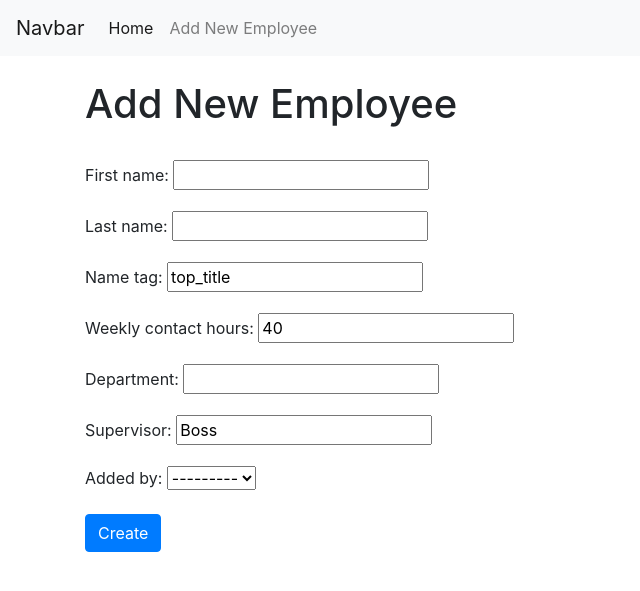
After one commit to Terry-Martin/emp-scheduler, a Django app: page /add_new_employee/ in a window 1280 px wide. The commit adds this page. Shown: the top 591 px of the page, without its empty margins (0-640 px from the left). Run offline with Django 3.2, Linux system fonts and the light colour scheme.

Commit message:
Add add_new_employee html

```diff
--- a/emp_scheduler_app/models.py
+++ b/emp_scheduler_app/models.py
@@ -5,6 +5,7 @@
 class Emp_Details(models.Model):
     first_name = models.CharField(max_length=200)
     last_name = models.CharField(max_length=200)
+    name_tag = models.CharField(max_length=200, default="top_title")
     weekly_contact_hours = models.FloatField(default=40)
     department = models.CharField(max_length=200)
     supervisor = models.CharField(max_length=200, default="Boss")
--- a/emp_scheduler_app/urls.py
+++ b/emp_scheduler_app/urls.py
@@ -1,7 +1,9 @@
 from django.urls import path
-from .views import HomeView, InfoView
+from .views import HomeView, InfoView, AddNewEmployeeView
 
 urlpatterns = [
     path('', HomeView.as_view(), name="home"),
     path('emp_info/<int:pk>', InfoView.as_view(), name='emp_info'),
+    path('add_new_employee/', AddNewEmployeeView.as_view(),
+         name='add_new_employee'),
 ]
--- a/emp_scheduler_app/views.py
+++ b/emp_scheduler_app/views.py
@@ -1,5 +1,5 @@
 from django.shortcuts import render
-from django.views.generic import ListView, DetailView
+from django.views.generic import ListView, DetailView, CreateView
 from .models import Emp_Details
 
 
@@ -11,3 +11,9 @@
 class InfoView(DetailView):
     model = Emp_Details
     template_name = 'emp_info.html'
+
+
+class AddNewEmployeeView(CreateView):
+    model = Emp_Details
+    template_name = 'add_new_employee.html'
+    fields = '__all__'  # add all fields from model
--- /dev/null
+++ b/templates/add_new_employee.html
@@ -0,0 +1,15 @@
+{% extends 'base.html' %}
+
+{% block content %}
+
+<h1>Add New Employee</h1>
+<br>
+<form method="POST">
+{% csrf_token %}
+{{ form.as_p }}
+<button type="button" class="btn btn-primary">Create</button>
+
+</form>
+
+
+{% endblock %}
--- a/templates/base.html
+++ b/templates/base.html
@@ -10,10 +10,36 @@
     <link rel="stylesheet" href="https://cdn.jsdelivr.net/npm/bootstrap@4.6.2/dist/css/bootstrap.min.css"
         integrity="sha384-xOolHFLEh07PJGoPkLv1IbcEPTNtaed2xpHsD9ESMhqIYd0nLMwNLD69Npy4HI+N" crossorigin="anonymous">
 
-    <title>Hello, world!</title>
+    <title>
+        {% block title %}
+        Employee List
+        {% endblock %}
+    </title>
 </head>
 
 <body>
+    <nav class="navbar navbar-expand-lg navbar-light bg-light">
+        <a class="navbar-brand" href="#">Navbar</a>
+        <button class="navbar-toggler" type="button" data-toggle="collapse" data-target="#navbarSupportedContent"
+            aria-controls="navbarSupportedContent" aria-expanded="false" aria-label="Toggle navigation">
+            <span class="navbar-toggler-icon"></span>
+        </button>
+
+        <div class="collapse navbar-collapse" id="navbarSupportedContent">
+            <ul class="navbar-nav mr-auto">
+                <li class="nav-item active">
+                    <a class="nav-link" href="{% url 'home' %}">Home <span class="sr-only">(current)</span></a>
+                </li>
+                <li class="nav-item">
+                    <a class="nav-link" href="{% url 'add_new_employee' %}">Add New Employee</a>
+                </li>
+
+            </ul>
+
+        </div>
+    </nav>
+
+
 
     <br>
     <div class="container">
```
Also changed, not shown: templates/emp_info.html (+7 -0 lines), emp_scheduler_app/migrations/0005_emp_details_name_tag.py (added), templates/home.html (indentation only).
